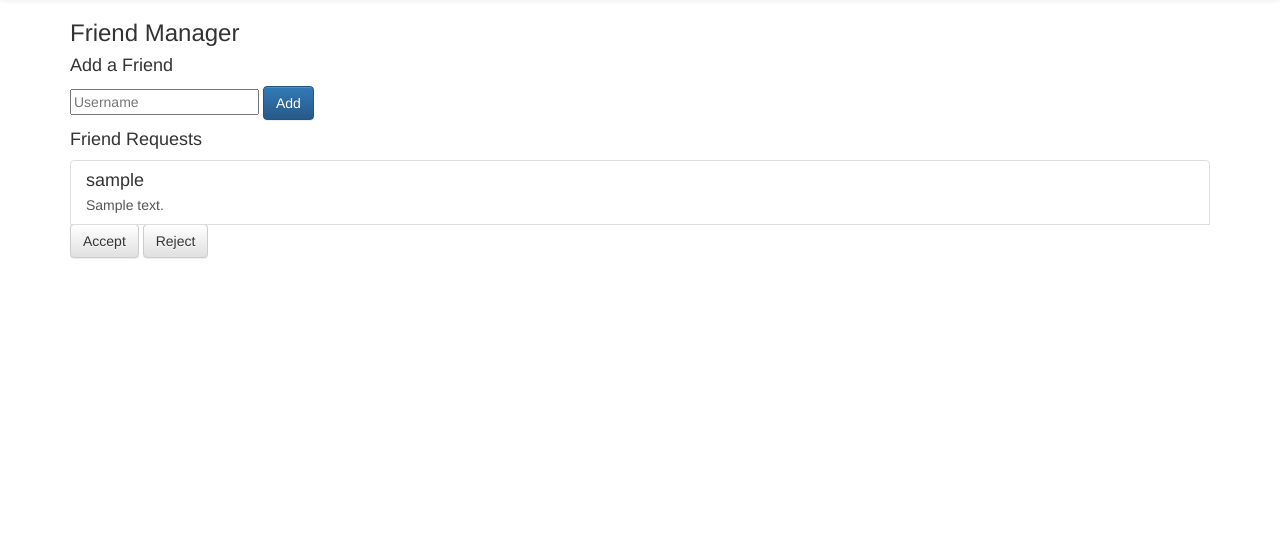
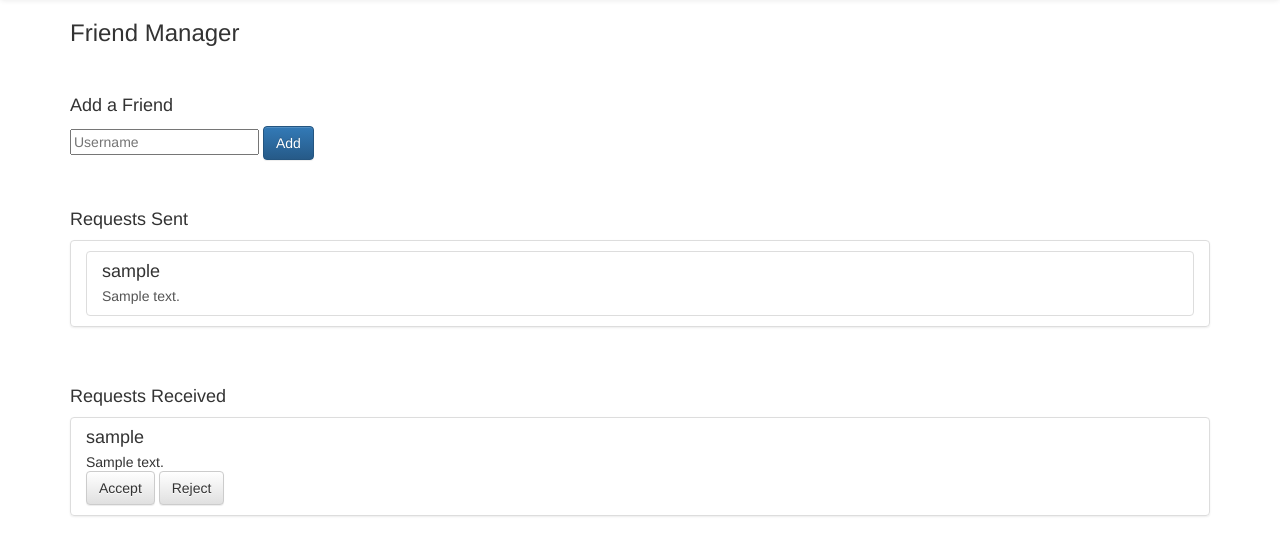
Before and after one commit to Zontzor/friend-finder, a Django app: template templates/app/friends.html in a window 1280 px wide. Shown: the part 52-608 px from the top of the page. Run offline with Django 3.2, Linux system fonts and the light colour scheme; a user stored in the database is signed in; tables that the repository leaves empty hold one stand-in row (values such as "Sample post"); the template is opened without the code that fills it: values that come from a table or form of the project are taken from there, most other values are stand-ins (such as "Sample title", 1, 10 or a date in 2020); some libraries are stand-ins or nearby versions.

Commit message:
Update friend styles

```diff
--- a/app/views.py
+++ b/app/views.py
@@ -139,9 +139,10 @@ def add_friend_view(request):
     else:
         form = forms.AddFriendForm()
 
-    requests = Friend.objects.unrejected_requests(user=request.user)
+    requests_sent = Friend.objects.sent_requests(user=request.user)
+    requests_received = Friend.objects.unrejected_requests(user=request.user)
 
-    return render(request, 'app/friends.html', {'form': form, 'requests': requests})
+    return render(request, 'app/friends.html', {'form': form, 'requests_sent': requests_sent, 'requests_received': requests_received})
 
 
 def manage_friend_request(request, operation, pk):
--- a/static/app/css/style.css
+++ b/static/app/css/style.css
@@ -19,6 +19,10 @@
 #add-user {
     position: absolute;
     bottom: 0;
+}
+
+.friend-header {
+    padding-top: 40px;
 }
 
 /* Form Sign In*/
--- a/templates/app/friends.html
+++ b/templates/app/friends.html
@@ -7,7 +7,8 @@
     {% if user.is_authenticated %}
         <h3>Friend Manager</h3>
 
-        <h4>Add a Friend</h4>
+        <section>
+            <h4 class="friend-header">Add a Friend</h4>
 
             <form method="post">
                 {% csrf_token %}
@@ -15,22 +16,40 @@
 
                 <button class="btn btn-primary" type="submit">Add</button>
             </form>
+        </section>
 
-        <h4>Friend Requests</h4>
-        <div id="friend-list">
-            {% for request in requests %}
+        <section>
+            <h4 class="friend-header">Requests Sent</h4>
+            <ul class="list-group">
+                {% for request in requests_sent %}
+                    <li class="list-group-item">
                         <a href = "#" class = "list-group-item friend-list-item">
+                            <h4 class = "list-group-item-heading">{{ request.to_user.username }}</h4>
+                            <p class = "list-group-item-text">{{ request.message }}</p>
+                        </a>
+                    </li>
+                {% endfor %}
+            </ul>
+        </section>
+
+        <section>
+            <h4 class="friend-header">Requests Received</h4>
+            <ul class="list-group">
+                {% for request in requests_received %}
+                    <li class="list-group-item">
                         <h4 class = "list-group-item-heading">{{ request.from_user.username }}</h4>
                         <p class = "list-group-item-text">{{ request.message }}</p>
-                </a>
                         <a href="{% url 'app:manage_friend_requests' operation='accept' pk=request.id %}">
                             <button type="button" class="btn btn-default">Accept</button>
                         </a>
                         <a href="{% url 'app:manage_friend_requests' operation='reject' pk=request.id %}">
                             <button type="button" class="btn btn-default">Reject</button>
                         </a>
+                    </li>
                 {% endfor %}
-        </div>
+            </ul>
+        </section>
+
     {% else %}
             <div class="alert alert-warning">
                 <strong>Warning!</strong> You are not logged in.
```
Lines whose indentation alone changed are shown as unchanged.
